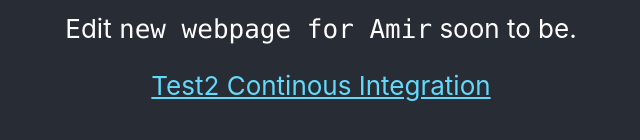
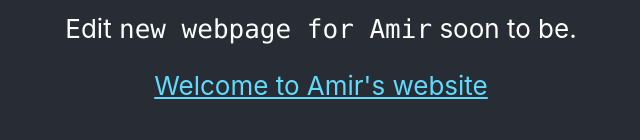
Before and after one commit to amohm001/netlifytest, a React (Create React App) app: page / in a window 1280 px wide. Shown: the part 516-656 px from the top of the page, without its empty margins (319-959 px from the left). Built offline with nearby package versions, Linux system fonts and the light colour scheme.

Commit message:
Confirmed working continous integration

```diff
--- a/src/App.js
+++ b/src/App.js
@@ -16,7 +16,7 @@ function App() {
           target="_blank"
           rel="noopener noreferrer"
         >
-          Test2 Continous Integration
+          Welcome to Amir's website
         </a>
       </header>
     </div>
```
